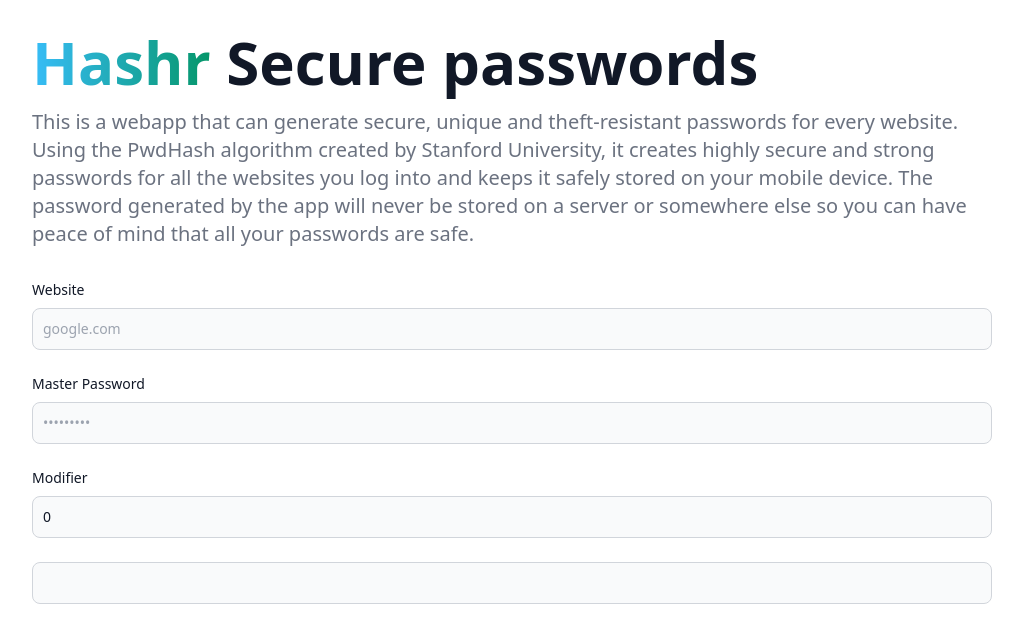
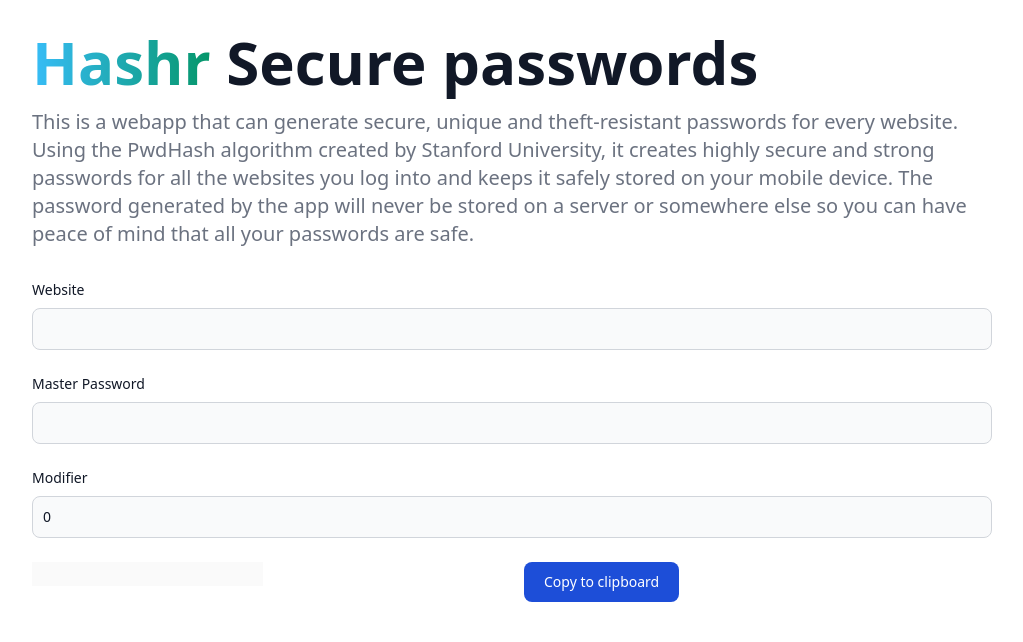
Before and after one commit to d-rr/hashr-web, a React (Create React App) app: page / in a window 1280 px wide. Shown: the top 642 px of the page, without its empty margins (128-1151 px from the left). Built offline with nearby package versions, Linux system fonts and the light colour scheme.

Commit message:
add copy to clipboard functionality

```diff
--- a/src/components/Hashr.js
+++ b/src/components/Hashr.js
@@ -30,6 +30,12 @@
         }
     }
 
+    function copyToClipboard(event) {
+        navigator.clipboard.writeText(hashedPassword)
+        console.log("password copied to clipboard")
+        event.preventDefault()
+    }
+
     return (
         <div>
             <form>
@@ -39,7 +45,6 @@
                         type="url"
                         id="website"
                         className="bg-gray-50 border border-gray-300 text-gray-900 text-sm rounded-lg focus:ring-blue-500 focus:border-blue-500 block w-full p-2.5 dark:bg-gray-700 dark:border-gray-600 dark:placeholder-gray-400 dark:text-white dark:focus:ring-blue-500 dark:focus:border-blue-500"
-                        placeholder="google.com"
                         required
                         onChange={updateHashedPassword}
                         ref={websiteRef} />
@@ -50,7 +55,6 @@
                         type="password"
                         id="master_password"
                         className="bg-gray-50 border border-gray-300 text-gray-900 text-sm rounded-lg focus:ring-blue-500 focus:border-blue-500 block w-full p-2.5 dark:bg-gray-700 dark:border-gray-600 dark:placeholder-gray-400 dark:text-white dark:focus:ring-blue-500 dark:focus:border-blue-500"
-                        placeholder="•••••••••"
                         required
                         onChange={updateHashedPassword}
                         ref={masterPasswordRef} />
@@ -68,14 +72,23 @@
                         onChange={updateHashedPassword}
                         ref={modifierRef} />
                 </div>
-                <div className="mb-6">
+                <div className="grid gap-6 mb-6 md:grid-cols-2">
+                    <div>
                         <input
                             type="text"
                             id="hashed_password"
-                        className="bg-gray-50 border border-gray-300 text-gray-900 text-sm rounded-lg focus:ring-blue-500 focus:border-blue-500 block w-full p-2.5 dark:bg-gray-700 dark:border-gray-600 dark:placeholder-gray-400 dark:text-white dark:focus:ring-blue-500 dark:focus:border-blue-500"
                             value={hashedPassword}
                             readOnly
                             disabled />
+                    </div>
+                    <div>
+                        <button
+                            type="submit"
+                            className="text-white bg-blue-700 hover:bg-blue-800 focus:ring-4 focus:outline-none focus:ring-blue-300 font-medium rounded-lg text-sm w-full sm:w-auto px-5 py-2.5 text-center dark:bg-blue-600 dark:hover:bg-blue-700 dark:focus:ring-blue-800"
+                            name="copyButton"
+                            onClick={copyToClipboard}
+                        >Copy to clipboard</button>
+                    </div>
                 </div>
             </form>
         </div>
```
Lines whose indentation alone changed are shown as unchanged.
